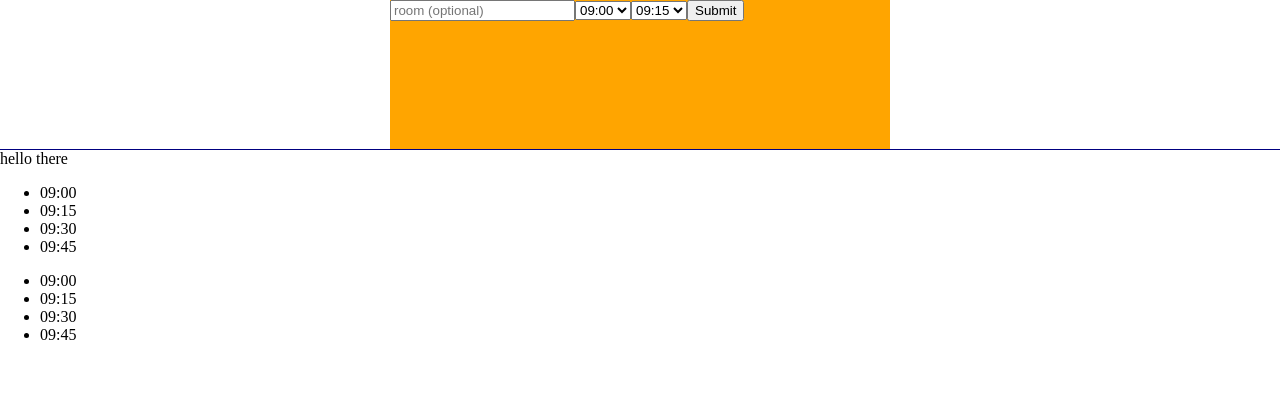
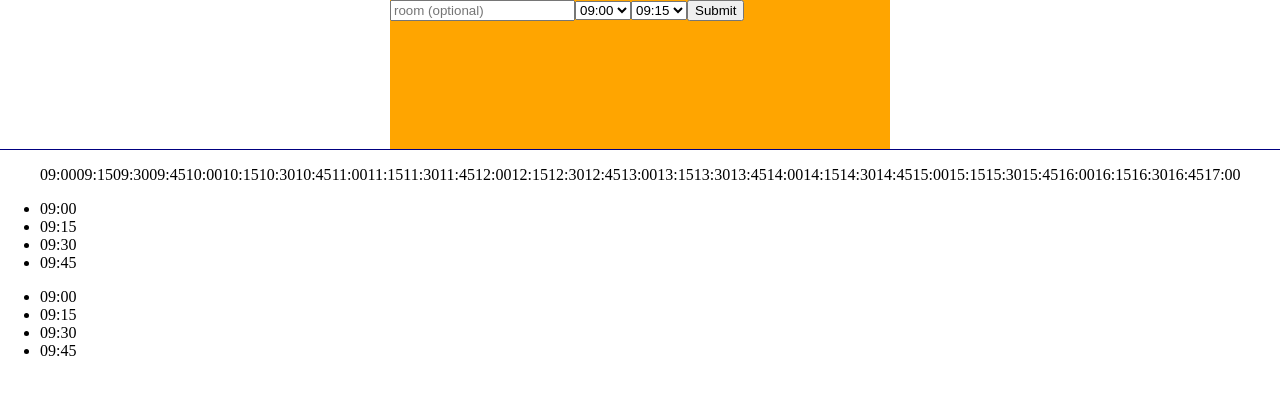
Before and after one commit to paul-schaaf/roomr, a React (Create React App) app: page / in a window 1280 px wide. Shown: the top 394 px of the page. Built offline with nearby package versions, Linux system fonts and the light colour scheme.

Commit message:
started rendering times for timeline

```diff
--- a/src/components/TimeLine.js
+++ b/src/components/TimeLine.js
@@ -1,7 +1,46 @@
 import React from 'react';
+import './TimeLine.css';
 
 const TimeLine = props => {
-  return <div>hello there</div>;
+  const timeArray = [
+    "09:00",
+    "09:15",
+    "09:30",
+    "09:45",
+    "10:00",
+    "10:15",
+    "10:30",
+    "10:45",
+    "11:00",
+    "11:15",
+    "11:30",
+    "11:45",
+    "12:00",
+    "12:15",
+    "12:30",
+    "12:45",
+    "13:00",
+    "13:15",
+    "13:30",
+    "13:45",
+    "14:00",
+    "14:15",
+    "14:30",
+    "14:45",
+    "15:00",
+    "15:15",
+    "15:30",
+    "15:45",
+    "16:00",
+    "16:15",
+    "16:30",
+    "16:45",
+    "17:00"
+  ]
+  const renderedTimes = timeArray.map(time => {
+    return <li className="timeline__item">{time}</li>
+  })
+  return <ul className="timeline">{renderedTimes}</ul>;
 }
 
 export default TimeLine;
```
